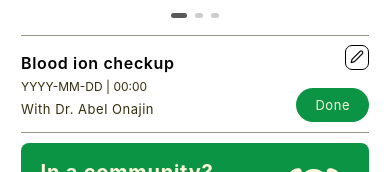
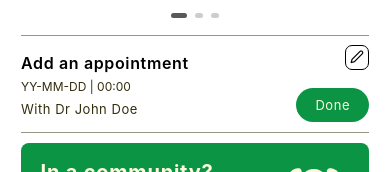
Before and after one commit to ogbechie04/sickle-aid, a React Native app: screen /MainScreen in a window 390 px wide. Shown: the part 315-487 px from the top of the page. Built offline with nearby package versions, Linux system fonts and the light colour scheme.

Commit message:
moved appointment section to own component

```diff
--- /dev/null
+++ b/src/components/AppointmentSection.jsx
@@ -0,0 +1,125 @@
+import React, { useState } from 'react';
+import { View, Text, StyleSheet, TouchableOpacity } from 'react-native';
+import { Feather } from '@expo/vector-icons';
+import ButtonComp from './Button';
+
+function AppointmentSection(props) {
+    const {navigation, route} = props;
+  const {
+    checkupContainer,
+    checkupDateTime,
+    checkupDoctor,
+    iconContainer,
+    buttonTextStyle,
+    buttonSpacing,
+    checkupDoneContainer,
+    yellowButtonText,
+    baseText,
+    bodyText,
+  } = styles;
+
+  const { reminderTitle, reminderDate, reminderTime, reminderDoctor } =
+    route.params || {};
+  console.log(reminderTitle, reminderDate, reminderTime, reminderDoctor);
+
+  const date = new Date(reminderDate);
+  const tempDate = date.toLocaleDateString().split('/');
+  const displayDate = `${tempDate[2]}-${tempDate[0]}-${tempDate[1]}`;
+
+  const time = new Date(reminderTime);
+  const tempTime = time.toLocaleTimeString().split(':');
+  const displayTime = `${tempTime[0]}:${tempTime[1]}`;
+  console.log(tempTime);
+  console.log(displayTime);
+
+  return (
+    <View style={checkupContainer}>
+      {/* ----- checkup information ----- */}
+      <View>
+        <Text style={[baseText, bodyText]}>
+          {reminderTitle ? reminderTitle : 'Add an appointment'}
+        </Text>
+        <Text
+          style={[baseText, checkupDateTime]}
+        >{`${reminderDate ? displayDate : 'YY-MM-DD'} | ${reminderTime ? displayTime : '00:00'}`}</Text>
+        <Text
+          style={[baseText, checkupDoctor]}
+        >{`With Dr ${reminderDoctor ? reminderDoctor : 'John Doe'}`}</Text>
+      </View>
+      {/* ----- checkup edit and done ----- */}
+      <View style={checkupDoneContainer}>
+        <TouchableOpacity
+          style={iconContainer}
+          onPress={() => navigation.navigate('SetReminder')}
+        >
+          <Feather name="edit-2" size={14} color="black" />
+        </TouchableOpacity>
+        <ButtonComp
+          buttonSpacing={buttonSpacing}
+          buttonTextStyle={[baseText, buttonTextStyle, yellowButtonText]}
+          buttonText={'Done'}
+        />
+      </View>
+    </View>
+  );
+}
+
+const styles = StyleSheet.create({
+  //* ----- checkout section ----- */
+  checkupContainer: {
+    flexDirection: 'row',
+    justifyContent: 'space-between',
+    width: '100%',
+    // borderWidth: 5,
+    alignItems: 'center',
+  },
+  checkupDateTime: {
+    fontSize: 12,
+    color: '#332E0E',
+    marginTop: 4,
+  },
+  checkupDoctor: {
+    fontSize: 13,
+    color: '#332E0E',
+    marginTop: 7,
+    letterSpacing: 0.52,
+  },
+  checkupDoneContainer: {
+    justifyContent: 'space-between',
+    gap: 18,
+  },
+  iconContainer: {
+    borderWidth: 1,
+    borderRadius: 7,
+    alignItems: 'center',
+    justifyContent: 'center',
+    padding: 4,
+    alignSelf: 'flex-end',
+  },
+  yellowButtonText: {
+    color: '#FFFADE',
+  },
+  buttonTextStyle: {
+    fontSize: 13,
+    lineHeight: 24,
+    letterSpacing: 0.52,
+    textAlign: 'center',
+  },
+  buttonSpacing: {
+    paddingHorizontal: 19,
+    paddingVertical: 5,
+    backgroundColor: '#0B9444',
+  },
+  baseText: {
+    fontFamily: 'Inter',
+  },
+  bodyText: {
+    color: '#000000',
+    fontSize: 16,
+    fontWeight: 600,
+    lineHeight: 24,
+    letterSpacing: 0.64,
+  },
+});
+
+export default AppointmentSection;
--- a/src/components/SetReminder.jsx
+++ b/src/components/SetReminder.jsx
@@ -1,20 +1,12 @@
 import React, { useState } from 'react';
-import {
-  SafeAreaView,
-  Text,
-  TouchableOpacity,
-  View,
-  StyleSheet,
-  TextInput,
-} from 'react-native';
+import { SafeAreaView, Text, View, StyleSheet, TextInput } from 'react-native';
 import Feather from '@expo/vector-icons/Feather';
 import DateTimePickerModal from 'react-native-modal-datetime-picker';
-import { get } from 'react-native/Libraries/TurboModule/TurboModuleRegistry';
 import ButtonComp from './Button';
 
 /**
  * TODO: Add functionality to SetReminder
- * TODO: Add
+ * TODO: Add validation for form
  */
 
 function SetReminder({ navigation }) {
@@ -34,6 +26,7 @@ function SetReminder({ navigation }) {
   const [title, setTitle] = useState('');
   const [date, setDate] = useState('');
   const [time, setTime] = useState('');
+  const [doctorsName, setDoctorsName] = useState('');
   const [isDatePickerVisible, setDatePickerVisibility] = useState(false);
   const [isTimePickerVisible, setTimePickerVisibility] = useState(false);
 
@@ -42,6 +35,7 @@ function SetReminder({ navigation }) {
       reminderTitle: title,
       reminderDate: date.toISOString(),
       reminderTime: time.toISOString(),
+      reminderDoctor: doctorsName,
     });
   };
 
@@ -154,7 +148,16 @@ function SetReminder({ navigation }) {
               onConfirm={handleTimeConfirm}
               onCancel={hideTimePicker}
               is24Hour={true}
-              minimumDate={new Date()}
+            />
+          </View>
+          {/* ----- DOCTORS NAME ----- */}
+          <View style={inputContainer}>
+            <TextInput
+              style={[input, baseText]}
+              placeholder="Dr, Name"
+              placeholderTextColor={'#332E0E'}
+              value={doctorsName}
+              onChange={(text) => setDoctorsName(text)}
             />
           </View>
         </View>
@@ -177,7 +180,7 @@ const styles = StyleSheet.create({
   container: {
     flex: 1,
     alignItems: 'center',
-    paddingTop: 64.98,
+    paddingTop: 20,
     paddingHorizontal: 24,
     gap: 20,
   },
--- a/src/screens/MainScreen.jsx
+++ b/src/screens/MainScreen.jsx
@@ -11,12 +11,16 @@ import { Feather } from '@expo/vector-icons';
 import ButtonComp from '../components/Button';
 import CommunitySection from '../components/CommunitySection';
 import HelpButton from '../components/HelpButton';
+import AppointmentSection from '../components/AppointmentSection';
 
 /**
  *
  * TODO: Change Gift to users name
  * TODO: Work on functionality for checkup
  * TODO: Clean up date and time code
+ * Todo: Add functionality to help button
+ * TODO: Clear appointment details when Done is clicked
+ * TODO: Add notification bell to top of app
  * ? Why is the second divider darker than the first
  */
 function MainScreen({ navigation, route }) {
@@ -29,19 +33,10 @@ function MainScreen({ navigation, route }) {
     headerContainer,
     carouselContainer,
     divider,
-    checkupContainer,
-    checkupDateTime,
-    checkupDoctor,
-    iconContainer,
-    buttonTextStyle,
-    buttonSpacing,
-    checkupDoneContainer,
-    yellowButtonText,
     helpContainer,
   } = styles;
 
-  const {reminderTitle, reminderDate, reminderTime} = route.params || {};
-  console.log(reminderTitle, reminderDate, reminderTime);
+  const {reminderTitle, reminderDate, reminderTime, reminderDoctor} = route.params || {};
 
   return (
     <SafeAreaView style={wrapper}>
@@ -56,29 +51,7 @@ function MainScreen({ navigation, route }) {
           <HeaderCardCarousel />
         </View>
         <View style={divider}></View>
-        {/* ----- checkup section ----- */}
-        <View style={checkupContainer}>
-          {/* ----- checkup information ----- */}
-          <View>
-            <Text style={[baseText, bodyText]}>Blood ion checkup</Text>
-            <Text style={[baseText, checkupDateTime]}>YYYY-MM-DD | 00:00</Text>
-            <Text style={[baseText, checkupDoctor]}>With Dr. Abel Onajin</Text>
-          </View>
-          {/* ----- checkup edit and done ----- */}
-          <View style={checkupDoneContainer}>
-            <TouchableOpacity
-              style={iconContainer}
-              onPress={() => navigation.navigate('SetReminder')}
-            >
-              <Feather name="edit-2" size={14} color="black" />
-            </TouchableOpacity>
-            <ButtonComp
-              buttonSpacing={buttonSpacing}
-              buttonTextStyle={[baseText, buttonTextStyle, yellowButtonText]}
-              buttonText={'Done'}
-            />
-          </View>
-        </View>
+        <AppointmentSection navigation={navigation} route={{params:{reminderTitle, reminderDate, reminderTime, reminderDoctor}}} />
         <View style={divider}></View>
         <CommunitySection />
         <View style={helpContainer}>
@@ -131,40 +104,7 @@ const styles = StyleSheet.create({
     backgroundColor: '#332e0e80',
     marginVertical: 10,
   },
-  //* ----- checkout section ----- */
-  checkupContainer: {
-    flexDirection: 'row',
-    justifyContent: 'space-between',
-    width: '100%',
-    // borderWidth: 5,
-    alignItems: 'center',
-  },
-  checkupDateTime: {
-    fontSize: 12,
-    color: '#332E0E',
-    marginTop: 4,
-  },
-  checkupDoctor: {
-    fontSize: 13,
-    color: '#332E0E',
-    marginTop: 7,
-    letterSpacing: 0.52,
-  },
-  checkupDoneContainer: {
-    justifyContent: 'space-between',
-    gap: 18,
-  },
-  iconContainer: {
-    borderWidth: 1,
-    borderRadius: 7,
-    alignItems: 'center',
-    justifyContent: 'center',
-    padding: 4,
-    alignSelf: 'flex-end',
-  },
-  yellowButtonText: {
-    color: '#FFFADE',
-  },
+
   buttonTextStyle: {
     fontSize: 13,
     lineHeight: 24,
```
